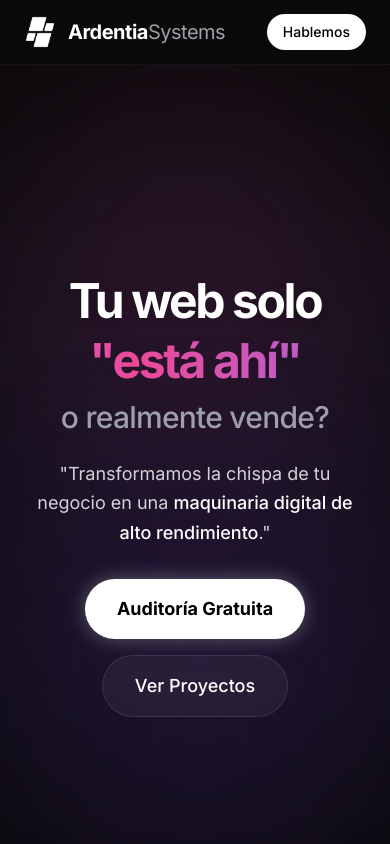
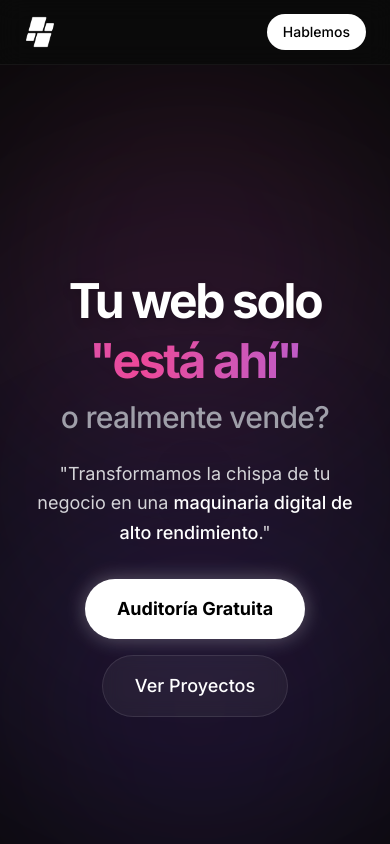
Before and after one commit to juannrgz/Ardentia-Landing-Page, a Nuxt app: page / in a window 390 px wide. Shown: the top 844 px of the page. Built offline with nearby package versions, Linux system fonts and the light colour scheme.

Commit message:
centro navegación

```diff
--- a/app/layouts/default.vue
+++ b/app/layouts/default.vue
@@ -2,24 +2,31 @@
   <div class="min-h-screen flex flex-col font-sans bg-ardentia-bg text-white selection:bg-ardentia-purple selection:text-white">
     <!-- Header -->
     <header class="fixed top-0 left-0 right-0 z-50 backdrop-blur-md border-b border-white/5 bg-ardentia-bg/80">
-      <div class="container mx-auto px-6 h-16 flex justify-between items-center">
+      <div class="container mx-auto px-6 h-16 flex items-center">
+        <!-- Logo (Left) -->
+        <div class="flex-1 flex justify-start">
           <NuxtLink to="/" class="flex items-center gap-3 hover:opacity-80 transition-opacity cursor-pointer">
             <img src="/logo.png" alt="Ardentia Icon" class="h-8 w-auto" />
-          <span class="font-bold text-xl tracking-tight">Ardentia<span class="text-zinc-400 font-normal">Systems</span></span>
+            <span class="font-bold text-xl tracking-tight hidden sm:inline-block">Ardentia<span class="text-zinc-400 font-normal">Systems</span></span>
           </NuxtLink>
+        </div>
 
+        <!-- Nav (Center) -->
         <nav class="hidden md:flex gap-8 text-sm font-medium text-zinc-400">
           <a href="#services" class="hover:text-white transition-colors">Servicios</a>
           <a href="#about" class="hover:text-white transition-colors">Nosotros</a>
           <a href="#contact" class="hover:text-white transition-colors">Contacto</a>
         </nav>
 
+        <!-- Button (Right) -->
+        <div class="flex-1 flex justify-end">
           <button
             @click="open"
             class="px-4 py-2 text-sm font-medium bg-white text-black rounded-full hover:bg-zinc-200 transition-colors"
           >
             Hablemos
           </button>
+        </div>
       </div>
     </header>
 
```
Lines whose indentation alone changed are shown as unchanged.
